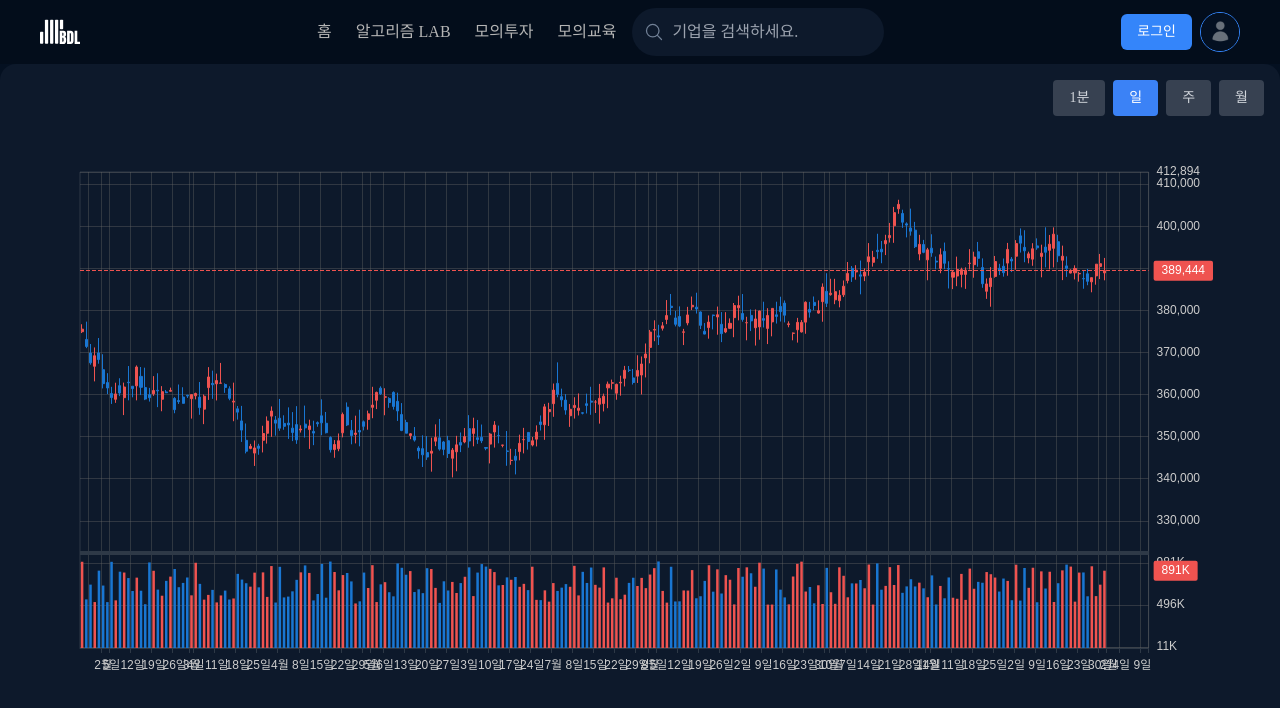
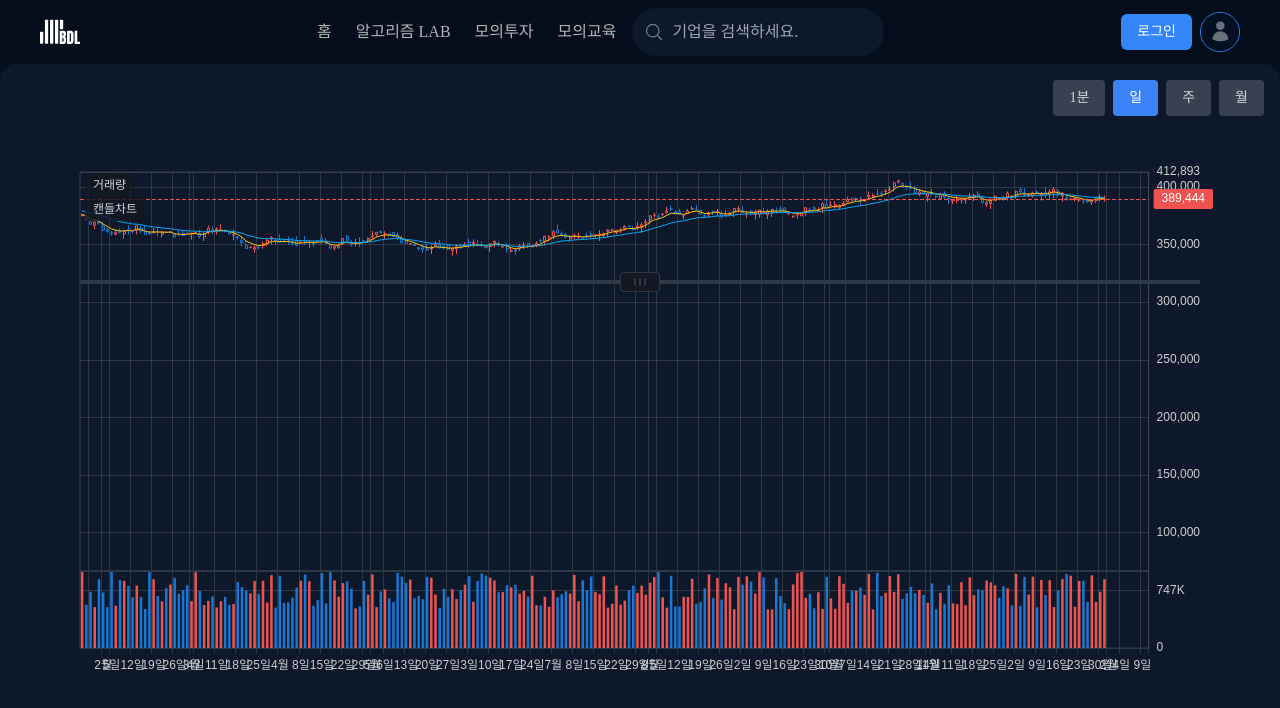
Before and after one commit to stitchzzang/BDL_PJT, a React (Vite) app: page /simulated-education in a window 1280 px wide. Shown: the top 708 px of the page. Built offline with nearby package versions, Linux system fonts and the light colour scheme; a web font is replaced by a local one.

Commit message:
feat: 캔들차트/거래량/드래그 라인 컴포넌트 분리

```diff
--- a/src/components/ui/chart.tsx
+++ b/src/components/ui/chart.tsx
@@ -2,15 +2,131 @@
 
 import type { EChartsOption } from 'echarts';
 import ReactECharts from 'echarts-for-react';
-import React, { useCallback, useMemo, useState } from 'react';
+import React, { useCallback, useEffect, useMemo, useRef, useState } from 'react';
 
-import { DataPoint } from '@/lib/dummy-data';
+import { DataPoint } from '@/mocks/dummy-data';
 
 interface ChartComponentProps {
   readonly height?: number;
   readonly ratio?: number;
   readonly data: DataPoint[];
 }
+
+// 드래그 가능한 분할선 컴포넌트
+interface DividerLineProps {
+  initialRatio: number;
+  onRatioChange: (ratio: number) => void;
+  height: number;
+}
+
+const DividerLine: React.FC<DividerLineProps> = ({ initialRatio, onRatioChange, height }) => {
+  const dividerRef = useRef<HTMLDivElement>(null);
+  const [isDragging, setIsDragging] = useState(false);
+  const [ratio, setRatio] = useState(initialRatio);
+
+  const handleMouseDown = (e: React.MouseEvent) => {
+    e.preventDefault();
+    setIsDragging(true);
+  };
+
+  useEffect(() => {
+    const handleMouseMove = (e: MouseEvent) => {
+      if (!isDragging || !dividerRef.current) return;
+
+      const containerRect = dividerRef.current.parentElement?.getBoundingClientRect();
+      if (!containerRect) return;
+
+      // 차트의 실제 영역에 맞게 조정 (상단 헤더와 하단 여백 제외)
+      const chartTopOffset = 60; // 상단 헤더 높이
+      const chartBottomOffset = 60; // 하단 여백
+      const chartHeight = height - chartTopOffset - chartBottomOffset;
+
+      // 마우스 Y 위치를 차트 내부의 상대적 위치로 변환
+      const relativeY = e.clientY - containerRect.top - chartTopOffset;
+      const chartRelativeY = Math.max(0, Math.min(relativeY, chartHeight));
+
+      // 차트 내에서의 비율 계산
+      const newRatio = chartRelativeY / chartHeight;
+
+      // 비율 제한 (10% ~ 50%)
+      const clampedRatio = Math.max(0.1, Math.min(0.5, newRatio));
+
+      setRatio(clampedRatio);
+      onRatioChange(clampedRatio);
+    };
+
+    const handleMouseUp = () => {
+      setIsDragging(false);
+    };
+
+    if (isDragging) {
+      document.addEventListener('mousemove', handleMouseMove);
+      document.addEventListener('mouseup', handleMouseUp);
+    }
+
+    return () => {
+      document.removeEventListener('mousemove', handleMouseMove);
+      document.removeEventListener('mouseup', handleMouseUp);
+    };
+  }, [isDragging, height, onRatioChange]);
+
+  // 차트 영역 내에서의 위치 계산
+  const calculatePosition = () => {
+    const chartTopOffset = 60; // 상단 헤더 높이
+    const chartBottomOffset = 60; // 하단 여백
+    const chartHeight = height - chartTopOffset - chartBottomOffset;
+
+    // 비율에 따른 픽셀 위치 계산
+    const pixelPosition = chartTopOffset + chartHeight * ratio;
+
+    // 전체 높이에 대한 백분율 계산
+    return (pixelPosition / height) * 100;
+  };
+
+  const positionPercent = calculatePosition();
+
+  return (
+    <div
+      ref={dividerRef}
+      className={`absolute cursor-row-resize transition-colors ${isDragging ? 'z-20' : 'z-10'}`}
+      style={{
+        top: `${positionPercent}%`,
+        height: '16px',
+        marginTop: '-8px',
+        left: '80px', // 그리드 왼쪽 여백과 일치
+        right: '80px', // 그리드 오른쪽 여백과 일치
+        width: 'calc(100% - 160px)', // 그리드 영역 너비에 맞춤
+      }}
+      onMouseDown={handleMouseDown}
+    >
+      <div
+        className={`relative h-[4px] w-full transition-all duration-200 ${
+          isDragging ? 'bg-blue-500' : 'bg-[#2e3947] hover:bg-blue-500/70'
+        }`}
+      >
+        {/* 드래그 핸들 */}
+        <div className="absolute left-1/2 top-1/2 -translate-x-1/2 -translate-y-1/2">
+          <div
+            className={`flex h-5 w-10 items-center justify-center rounded-sm bg-[#131722] transition-all duration-200 ${
+              isDragging ? 'border border-blue-500' : 'border border-[#2e3947]'
+            }`}
+          >
+            <div className="flex gap-[3px]">
+              {[0, 1, 2].map((i) => (
+                <div
+                  key={i}
+                  className={`h-2 w-[2px] rounded-full ${
+                    isDragging ? 'bg-blue-500' : 'bg-[#2e3947]'
+                  }`}
+                />
+              ))}
+            </div>
+          </div>
+        </div>
+      </div>
+    </div>
+  );
+};
 
 type PeriodType = 'MINUTE' | 'DAY' | 'WEEK' | 'MONTH';
 
@@ -20,6 +136,16 @@ const FALL_COLOR = '#1976d2'; // 파랑
 const ChartComponent: React.FC<ChartComponentProps> = ({ height = 700, data }) => {
   const [period, setPeriod] = useState<PeriodType>('DAY');
   const [showVolume, _setShowVolume] = useState<boolean>(true);
+  const [zoom, setZoom] = useState<{ start: number; end: number }>({ start: 10, end: 100 });
+
+  // 거래량 차트 비율 상태 추가
+  const [volumeRatio, setVolumeRatio] = useState<number>(0.2);
+
+  // 차트 컨테이너 참조
+  const chartContainerRef = useRef<HTMLDivElement>(null);
+
+  // ECharts 인스턴스를 참조하기 위한 변수 추가
+  const chartRef = useRef<ReactECharts>(null);
 
   // 차트 X축 라벨 포맷팅 함수
   const formatChartDate = useCallback(
@@ -505,10 +631,10 @@ const ChartComponent: React.FC<ChartComponentProps> = ({ height = 700, data }) =
     return labels;
   }, [extendedChartData, period, chartData, formatChartDate]);
 
-  // 거래량 차트의 높이 비율 상수 정의 (전체 높이의 20%)
-  const VOLUME_HEIGHT_RATIO = 0.2;
+  // 거래량 차트의 높이 비율 상수를 상태로 변경
+  // const VOLUME_HEIGHT_RATIO = 0.2;
   // 거래량 차트와 캔들차트 사이의 간격 비율 (전체 높이의 10%)
-  const VOLUME_GAP_RATIO = 0.1;
+  const VOLUME_GAP_RATIO = 0.02;
 
   // 거래량 데이터 최대값 계산
   const getMaxVolume = useCallback(() => {
@@ -525,77 +651,40 @@ const ChartComponent: React.FC<ChartComponentProps> = ({ height = 700, data }) =
   }, [getMaxVolume]);
 
   // 가격 범위 계산
-  const getPriceRange = useCallback(() => {
-    const minPrice = Math.min(...chartData.map((d) => d.low));
-    const maxPrice = Math.max(...chartData.map((d) => d.high));
-    const range = maxPrice - minPrice;
-    const margin = range * 0.1;
+  const priceData = extendedChartData
+    .slice(10)
+    .map((item) => [item.low, item.high])
+    .flat();
+  const minPrice = Math.min(...priceData);
+  const maxPrice = Math.max(...priceData);
+  const priceRange = maxPrice - minPrice;
+  const pricePadding = priceRange * 0.1;
 
-    // 캔들차트 영역의 범위 계산
-    const candleMin = Math.floor(minPrice - margin);
-    const candleMax = Math.ceil(maxPrice + margin);
-    const candleRange = candleMax - candleMin;
-
-    // 전체 차트 영역 계산 (거래량 영역 포함)
-    const totalRange = candleRange / (1 - VOLUME_HEIGHT_RATIO - VOLUME_GAP_RATIO);
-    const volumeRange = totalRange * VOLUME_HEIGHT_RATIO;
-
-    return {
-      min: candleMin - volumeRange - totalRange * VOLUME_GAP_RATIO,
-      max: candleMax,
-      candleMin: candleMin,
-      candleMax: candleMax,
-      volumeMax: candleMin - totalRange * VOLUME_GAP_RATIO,
-    };
-  }, [chartData]);
-
-  // 거래량 데이터 스케일링
-  const scaleVolumeData = useCallback(() => {
-    const volumeRange = getVolumeRange();
-    const priceRange = getPriceRange();
-    const volumeHeight = priceRange.volumeMax - priceRange.min;
-
-    return extendedChartData.map((item, index) => {
-      if (index < 10) return priceRange.min;
-      const volumeRatio = item.volume / volumeRange.max;
-      return priceRange.min + volumeRatio * volumeHeight;
-    });
-  }, [extendedChartData, getPriceRange, getVolumeRange]);
-
-  // 구분선 Y축 위치 계산
-  const dividerLinePosition = useCallback(() => {
-    const priceRange = getPriceRange();
-    return priceRange.volumeMax;
-  }, [getPriceRange]);
-
-  // 캔들차트 데이터 스케일링
-  const scaleCandleData = useCallback(() => {
-    return extendedChartData.map((item, index) => {
-      if (index < 10) return [0, 0, 0, 0];
-      return [item.open, item.close, item.low, item.high];
-    });
-  }, [extendedChartData]);
-
-  // EMA 데이터 스케일링
-  const scaleEMAData = useCallback((emaData: (number | null)[]) => {
-    return emaData.map((value, index) => {
+  // 스케일링된 데이터
+  const scaledEMA5Data = ema5Data.map((value, index) => {
     if (index < 10 || value === null) return null;
     return value;
   });
-  }, []);
 
-  // 스케일링된 데이터
-  const scaledVolumeData = scaleVolumeData();
-  const scaledCandleData = scaleCandleData();
-  const scaledEMA5Data = scaleEMAData(ema5Data);
-  const scaledEMA20Data = scaleEMAData(ema20Data);
+  const scaledEMA20Data = ema20Data.map((value, index) => {
+    if (index < 10 || value === null) return null;
+    return value;
+  });
 
   // 현재가 관련 데이터 계산
   const currentData = chartData[chartData.length - 1];
   const currentPriceColor = currentData.close >= currentData.open ? RISE_COLOR : FALL_COLOR;
 
   // ECharts 옵션 설정
-  const option: EChartsOption = {
+  const option: EChartsOption = useMemo(() => {
+    // 거래량 차트와 캔들차트 사이의 비율 계산
+    const candleRatio = 1 - volumeRatio - VOLUME_GAP_RATIO;
+
+    // 거래량 범위 계산
+    const volumeData = extendedChartData.slice(10).map((item) => item.volume);
+    const maxVolume = Math.max(...volumeData);
+
+    return {
       animation: false,
       backgroundColor: '#0D192B',
       tooltip: {
@@ -722,8 +811,8 @@ const ChartComponent: React.FC<ChartComponentProps> = ({ height = 700, data }) =
         {
           type: 'inside',
           xAxisIndex: [0],
-        start: 10,
-        end: 100,
+          start: zoom.start,
+          end: zoom.end,
           zoomOnMouseWheel: true,
           moveOnMouseMove: true,
           preventDefaultMouseMove: false,
@@ -736,8 +825,8 @@ const ChartComponent: React.FC<ChartComponentProps> = ({ height = 700, data }) =
           type: 'slider',
           show: false,
           xAxisIndex: [0],
-        start: 10,
-        end: 100,
+          start: zoom.start,
+          end: zoom.end,
           filterMode: 'filter',
         },
         {
@@ -788,7 +877,6 @@ const ChartComponent: React.FC<ChartComponentProps> = ({ height = 700, data }) =
               return isBold ? value : value;
             },
             interval: function (index, value) {
-            // 확대 시 레이블 밀도 조절
               const dataZoomOpt = option.dataZoom;
               const zoomRange =
                 Array.isArray(dataZoomOpt) && dataZoomOpt.length > 0
@@ -796,7 +884,6 @@ const ChartComponent: React.FC<ChartComponentProps> = ({ height = 700, data }) =
                   : 100;
 
               if (zoomRange < 30) {
-              // 확대 정도에 따라 레이블 간격 조정
                 return index % Math.max(1, Math.floor((20 / (zoomRange || 100)) * 10)) === 0;
               }
               return index % 5 === 0 || isFirstOfPeriod(value, index);
@@ -813,11 +900,11 @@ const ChartComponent: React.FC<ChartComponentProps> = ({ height = 700, data }) =
       ],
       yAxis: [
         {
+          // 가격 Y축 (우측)
           type: 'value',
           position: 'right',
           scale: true,
-        splitNumber: 8,
-        gridIndex: 0,
+          splitNumber: 6,
           axisLine: { lineStyle: { color: '#2e3947' } },
           splitLine: {
             show: true,
@@ -826,18 +913,16 @@ const ChartComponent: React.FC<ChartComponentProps> = ({ height = 700, data }) =
           axisLabel: {
             color: '#CCCCCC',
             formatter: (value) => {
-            const priceRange = getPriceRange();
-            const volumeRange = getVolumeRange();
-            const priceHeight = priceRange.max - priceRange.min;
-            const dividerPos = priceRange.min + priceHeight * VOLUME_HEIGHT_RATIO;
-
-            if (value >= dividerPos) {
+              // 영역에 따라 다른 포맷 사용
+              const dividerPos = (minPrice - pricePadding) * volumeRatio;
+              if (value <= dividerPos) {
+                // 거래량 영역
+                const ratio = value / dividerPos;
+                const volumeValue = ratio * maxVolume;
+                return formatVolumeNumber(Math.floor(volumeValue));
+              } else {
+                // 가격 영역
                 return formatKoreanNumber(Math.floor(value));
-            } else {
-              const volumeHeight = priceHeight * VOLUME_HEIGHT_RATIO;
-              const volumeRatio = (value - priceRange.min) / volumeHeight;
-              const originalVolume = volumeRatio * volumeRange.max;
-              return formatVolumeNumber(Math.floor(originalVolume));
               }
             },
             inside: false,
@@ -849,18 +934,15 @@ const ChartComponent: React.FC<ChartComponentProps> = ({ height = 700, data }) =
               formatter: (params) => {
                 try {
                   const numValue = Number(params.value);
-                const priceRange = getPriceRange();
-                const volumeRange = getVolumeRange();
-                const priceHeight = priceRange.max - priceRange.min;
-                const dividerPos = priceRange.min + priceHeight * VOLUME_HEIGHT_RATIO;
-
-                if (numValue >= dividerPos) {
+                  const dividerPos = (minPrice - pricePadding) * volumeRatio;
+                  if (numValue <= dividerPos) {
+                    // 거래량 영역
+                    const ratio = numValue / dividerPos;
+                    const volumeValue = ratio * maxVolume;
+                    return formatVolumeNumber(Math.floor(volumeValue));
+                  } else {
+                    // 가격 영역
                     return formatKoreanNumber(Math.floor(numValue));
-                } else {
-                  const volumeHeight = priceHeight * VOLUME_HEIGHT_RATIO;
-                  const volumeRatio = (numValue - priceRange.min) / volumeHeight;
-                  const originalVolume = volumeRatio * volumeRange.max;
-                  return formatVolumeNumber(Math.floor(originalVolume));
                   }
                 } catch (e) {
                   return '-';
@@ -869,17 +951,33 @@ const ChartComponent: React.FC<ChartComponentProps> = ({ height = 700, data }) =
               backgroundColor: FALL_COLOR,
             },
           },
-        min: getPriceRange().min,
-        max: getPriceRange().max,
+          min: 0,
+          max: maxPrice + pricePadding,
         },
       ],
+      visualMap: {
+        show: false,
+        seriesIndex: 0,
+        dimension: 1,
+        pieces: [
+          {
+            value: 1,
+            color: RISE_COLOR,
+          },
+          {
+            value: -1,
+            color: FALL_COLOR,
+          },
+        ],
+      },
       series: [
         {
           name: '캔들차트',
           type: 'candlestick',
-        xAxisIndex: 0,
-        yAxisIndex: 0,
-        data: scaledCandleData,
+          data: extendedChartData.map((item, index) => {
+            if (index < 10) return [0, 0, 0, 0];
+            return [item.open, item.close, item.low, item.high];
+          }),
           itemStyle: {
             color: RISE_COLOR,
             color0: FALL_COLOR,
@@ -915,59 +1013,51 @@ const ChartComponent: React.FC<ChartComponentProps> = ({ height = 700, data }) =
           },
         },
         {
-        name: '거래량',
-        type: 'bar',
-        xAxisIndex: 0,
-        yAxisIndex: 0,
-        data: showVolume ? scaledVolumeData : [],
-        itemStyle: {
-          color: (params: any) => {
-            const index = params.dataIndex;
-            if (index < 10 || !extendedChartData[index]) return FALL_COLOR;
-            return extendedChartData[index].close >= extendedChartData[index].open
-              ? RISE_COLOR
-              : FALL_COLOR;
-          },
-        },
-        barWidth: '60%',
-        markLine: {
-          symbol: 'none',
+          name: '5일 이평선',
+          type: 'line',
+          showSymbol: false,
+          data: scaledEMA5Data,
           lineStyle: {
-            color: 'transparent',
-            width: 0,
-            type: 'solid',
-          },
-          label: {
-            show: true,
-            position: 'end',
-            formatter: formatVolumeNumber(currentData.volume),
-            backgroundColor: currentPriceColor,
-            padding: [4, 8],
-            borderRadius: 2,
-            color: '#FFFFFF',
-            fontSize: 12,
-          },
-          data: [
-            {
-              yAxis: scaledVolumeData[scaledVolumeData.length - 1],
-              lineStyle: {
-                color: 'transparent',
-              },
-            },
-          ],
+            width: 1,
+            color: '#FFC107',
           },
         },
         {
-        name: '구분선',
+          name: '20일 이평선',
           type: 'line',
-        xAxisIndex: 0,
-        yAxisIndex: 0,
+          showSymbol: false,
+          data: scaledEMA20Data,
+          lineStyle: {
+            width: 1,
+            color: '#03A9F4',
+          },
+        },
+        {
+          name: '거래량',
+          type: 'bar',
+          data: showVolume
+            ? extendedChartData.map((item, index) => {
+                if (index < 10) return 0;
+                // 가격 스케일로 거래량 스케일링
+                const volRatio = item.volume / maxVolume;
+                const dividerPos = (minPrice - pricePadding) * volumeRatio;
+                const scaledVolume = volRatio * dividerPos;
+
+                return {
+                  value: scaledVolume,
+                  itemStyle: {
+                    color: item.close >= item.open ? RISE_COLOR : FALL_COLOR,
+                  },
+                };
+              })
+            : [],
+          barWidth: '60%',
           markLine: {
             silent: true,
             symbol: 'none',
             lineStyle: {
               color: '#2e3947',
-            width: 4,
+              width: 2,
               type: 'solid',
             },
             label: {
@@ -975,17 +1065,53 @@ const ChartComponent: React.FC<ChartComponentProps> = ({ height = 700, data }) =
             },
             data: [
               {
-              yAxis: dividerLinePosition(),
+                yAxis: (minPrice - pricePadding) * volumeRatio,
+                lineStyle: {
+                  color: '#2e3947',
+                },
               },
             ],
           },
         },
       ],
     };
+  }, [
+    xAxisLabels,
+    ema5Data,
+    ema20Data,
+    extendedChartData,
+    volumeRatio,
+    height,
+    currentData,
+    currentPriceColor,
+    zoom,
+    period,
+    showVolume,
+    formatChartDate,
+    formatKoreanNumber,
+    formatVolumeNumber,
+    isFirstOfPeriod,
+    VOLUME_GAP_RATIO,
+  ]);
+
+  // 볼륨 차트 높이 비율이 변경될 때 차트 재렌더링
+  useEffect(() => {
+    if (chartContainerRef.current && chartRef.current) {
+      // ECharts 인스턴스 가져오기
+      const echartsInstance = chartRef.current.getEchartsInstance();
+      if (echartsInstance) {
+        // 차트 옵션 업데이트
+        echartsInstance.setOption(option, { notMerge: true });
+        // 차트 리사이즈 트리거
+        echartsInstance.resize();
+      }
+    }
+  }, [volumeRatio, option]);
 
   return (
     <div
-      className="flex h-full w-full flex-col overflow-hidden rounded-2xl"
+      ref={chartContainerRef}
+      className="relative flex h-full w-full flex-col overflow-hidden rounded-2xl"
       style={{ backgroundColor: '#0D192B' }}
     >
       <div className="flex items-center gap-4 p-4 text-sm text-white">
@@ -1016,7 +1142,9 @@ const ChartComponent: React.FC<ChartComponentProps> = ({ height = 700, data }) =
           </button>
         </div>
       </div>
+      <div className="relative flex-grow">
         <ReactECharts
+          ref={chartRef}
           option={option}
           style={{ height: `${height}px`, width: '100%' }}
           notMerge={true}
@@ -1026,20 +1154,53 @@ const ChartComponent: React.FC<ChartComponentProps> = ({ height = 700, data }) =
             devicePixelRatio: window.devicePixelRatio,
           }}
           onEvents={{
-          // 줌 이벤트 발생 시 최적화 옵션 적용
             datazoom: (params: { chart?: any }) => {
-            // 줌 이벤트 발생 시 차트 업데이트
               const chart = params.chart;
               if (chart) {
                 chart.setOption({
                   animation: false,
                 });
+                const { start, end } = chart.getOption().dataZoom[0];
+                setZoom({ start, end });
               }
             },
           }}
         />
+        <DividerLine initialRatio={volumeRatio} onRatioChange={setVolumeRatio} height={height} />
+
+        {/* 캔들차트와 거래량 차트 레이블 */}
+        <div
+          className="absolute z-10 rounded bg-[#131722]/80 px-2 py-1 text-xs text-gray-300"
+          style={{ left: '85px', top: '65px' }}
+        >
+          캔들차트
+        </div>
+
+        {/* 거래량 레이블 */}
+        <div
+          className="absolute z-10 rounded bg-[#131722]/80 px-2 py-1 text-xs text-gray-300"
+          style={{
+            left: '85px',
+            top: `${calculateDividerPosition(volumeRatio, height) + 15}px`,
+          }}
+        >
+          거래량
+        </div>
+      </div>
     </div>
   );
 };
 
+function calculateDividerPosition(ratio: number, height: number): number {
+  const chartTopOffset = 60; // 상단 헤더 높이
+  const chartBottomOffset = 60; // 하단 여백
+  const chartHeight = height - chartTopOffset - chartBottomOffset;
+
+  // 비율에 따른 픽셀 위치 계산
+  const pixelPosition = chartTopOffset + chartHeight * ratio;
+
+  // 전체 높이에 대한 백분율 계산
+  return (pixelPosition / height) * 100;
+}
+
 export default ChartComponent;
```
Lines whose indentation alone changed are shown as unchanged.
